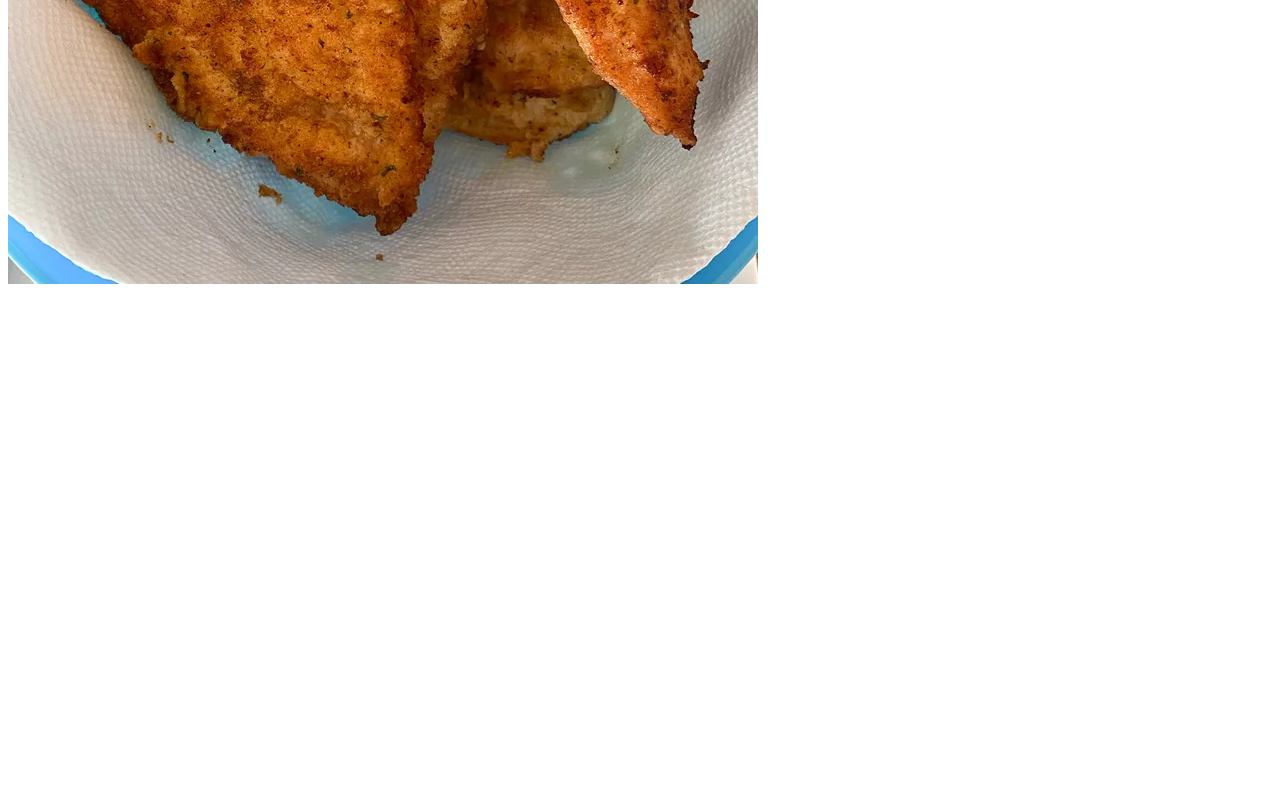
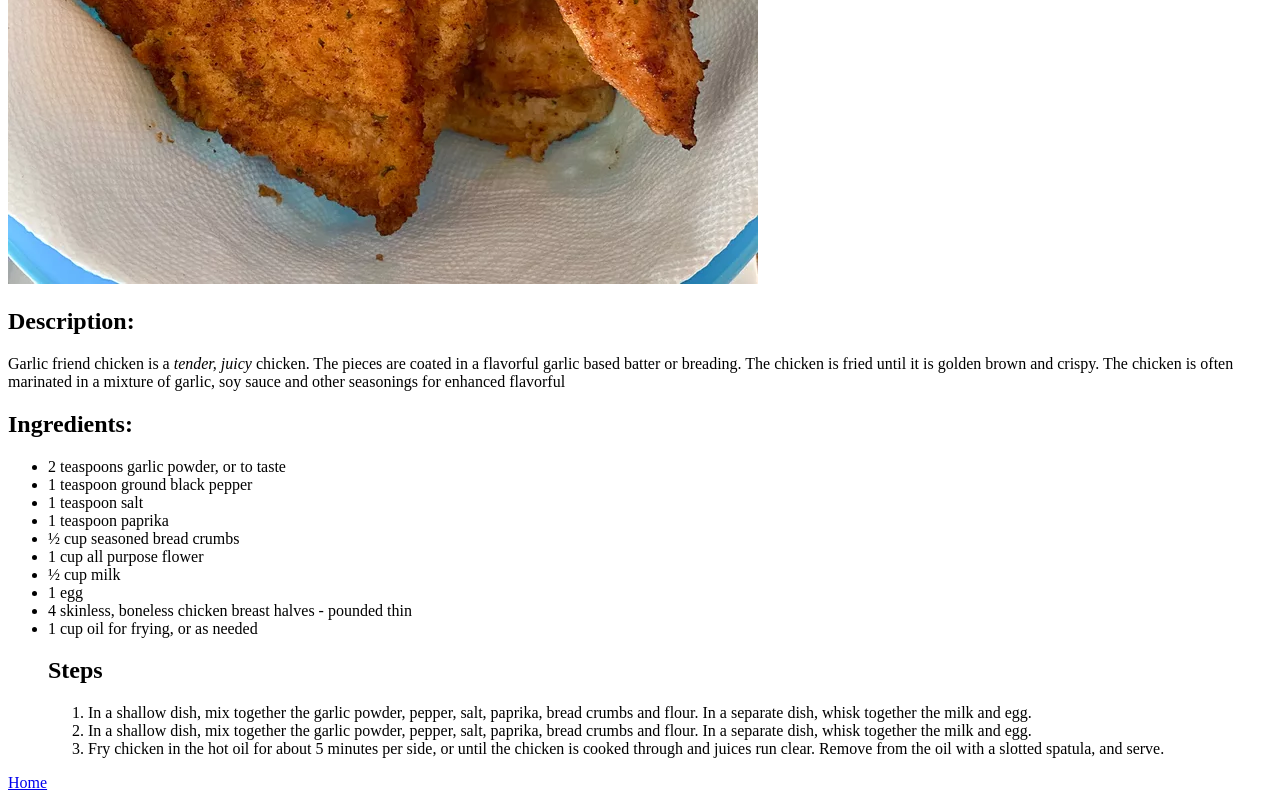
Before and after one commit to JC9999999/odin-recipes, a plain HTML site: page recipes/garlic_chicken.html in a window 1280 px wide. Shown: the part 546-1346 px from the top of the page. Before the commit the page ends 842 px from the top, so only its background shows below. Drawn offline with Linux system fonts and the light colour scheme.

Commit message:
Completed garlic chicken recipe. Added a back button from garlic chicken recipe to index page.

```diff
--- a/recipes/garlic_chicken.html
+++ b/recipes/garlic_chicken.html
@@ -8,5 +8,32 @@
 <body>
     <h1>Garlic chicken</h1>
     <img src="../images/chicken.webp" alt="Garlic chicken">
+    <h2>Description:</h2>
+    <p>Garlic friend chicken is a <em> tender, juicy </em> chicken. The pieces are coated in a flavorful garlic based batter or breading.
+        The chicken is fried until it is golden brown and crispy. The chicken is often marinated in a mixture of garlic, soy sauce
+        and other seasonings for enhanced flavorful</p>
+    <h2>Ingredients:</h2>
+    <ul>
+        <li>2 teaspoons garlic powder, or to taste</li>
+        <li>1 teaspoon ground black pepper</li>
+        <li>1 teaspoon salt</li>
+        <li>1 teaspoon paprika</li>
+        <li>&frac12 cup seasoned bread crumbs</li>
+        <li>1 cup all purpose flower</li>
+        <li>&frac12 cup milk</li>
+        <li>1 egg</li>
+        <li>4 skinless, boneless chicken breast halves - pounded thin</li>
+        <li>1 cup oil for frying, or as needed</li>
+    <h2>Steps</h2>
+    <ol>
+        <li>In a shallow dish, mix together the garlic powder, pepper, salt, paprika, bread crumbs and flour.
+             In a separate dish, whisk together the milk and egg.</li>
+        <li>In a shallow dish, mix together the garlic powder, pepper, salt, paprika, bread crumbs and flour.
+             In a separate dish, whisk together the milk and egg.</li>
+        <li>Fry chicken in the hot oil for about 5 minutes per side, or until the chicken is cooked through
+            and juices run clear. Remove from the oil with a slotted spatula, and serve.</li>
+    </ol>
+    </ul>
+    <a href="../index.html" target="_blank" rel="noopener noreferrer">Home</a>
 </body>
 </html>
```
Also changed, not shown: index.html (+1 -0 lines).
